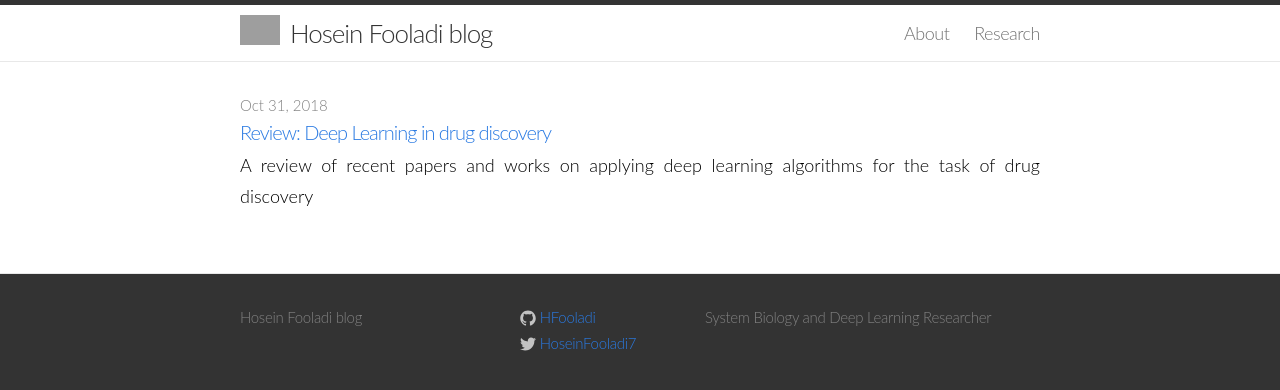
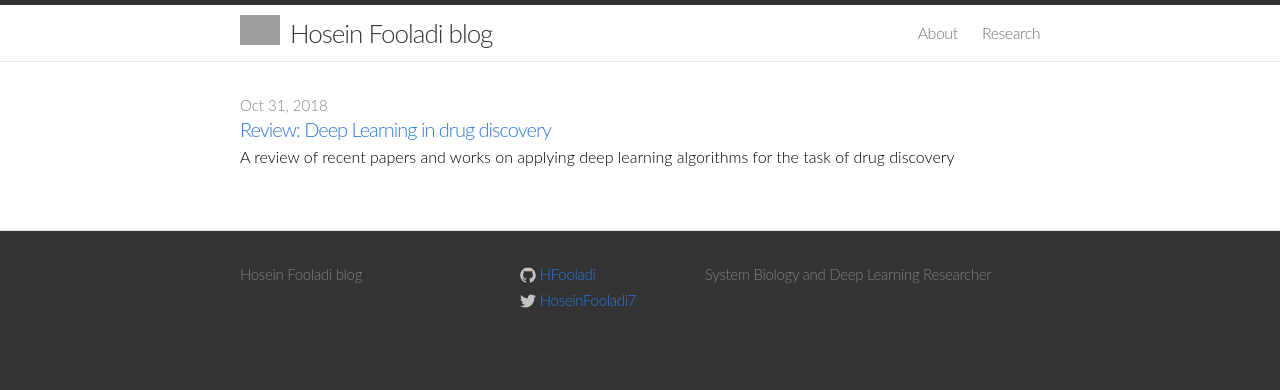
Before and after one commit to HFooladi/HFooladi.github.io, a Jekyll site: the page built from index.html, in a window 1280 px wide. Shown: the top 390 px of the page. Built offline with Jekyll 4.4.1, drawn with Linux system fonts in a browser that asks for light colours; grey boxes are pictures that could not be loaded.

Commit message:
Update main.css

```diff
--- a/css/main.css
+++ b/css/main.css
@@ -11,8 +11,8 @@ html, body { height: 100%; }
 body {
     text-align: justify;
     font-family: Lato, "Helvetica Neue", Helvetica, Arial, sans-serif;
-    font-size: 18px;
-    line-height: 1.75;
+    font-size: 16px;
+    line-height: 26px;
     font-weight: 300;
     background-color: #333333;
 
```
